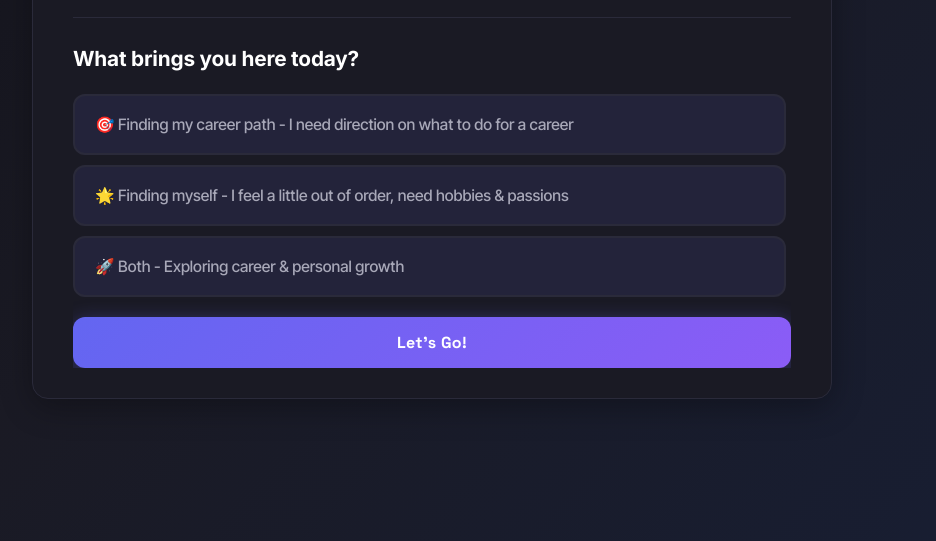
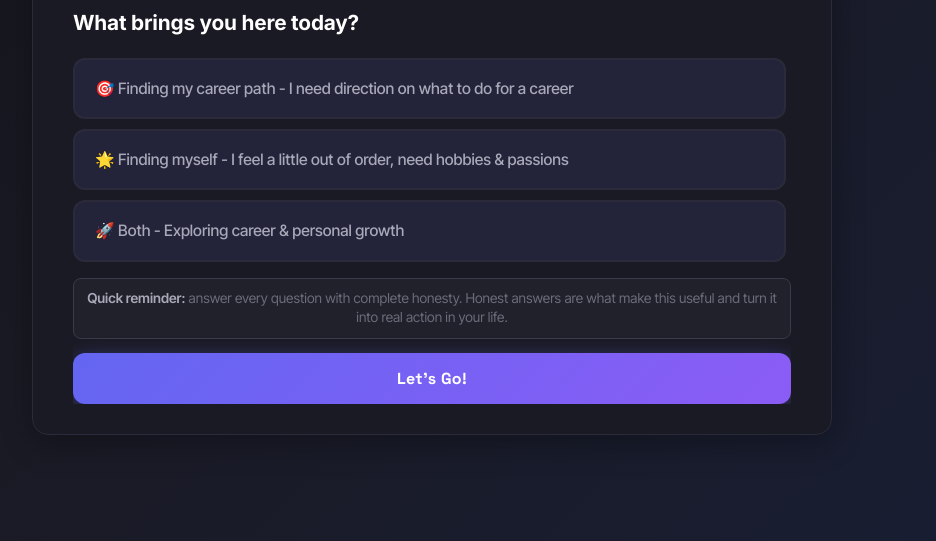
Before and after one commit to Fxlando/break-the-cycle-, a website: page quiz.html in a window 1280 px wide. Shown: the part 259-800 px from the top of the page, without its empty margins (208-1144 px from the left). Drawn offline with Linux system fonts and the light colour scheme; no server answers.

Commit message:
Auto update - +

```diff
--- a/quiz.html
+++ b/quiz.html
@@ -474,6 +474,23 @@
 
     .btn:active { transform: translateY(-1px); }
 
+    .mode-honesty-note {
+      margin: -4px 0 14px;
+      padding: 10px 12px;
+      border-radius: var(--radius-sm);
+      border: 1px solid var(--border-light);
+      background: rgba(255, 255, 255, 0.03);
+      color: var(--text-muted);
+      font-size: 0.86rem;
+      line-height: 1.45;
+      text-align: center;
+    }
+
+    .mode-honesty-note strong {
+      color: var(--text-secondary);
+      font-weight: 600;
+    }
+
     .results {
       display: none;
       overflow-y: auto;
@@ -729,6 +746,7 @@
       .step h3 { font-size: 1.1rem; margin-bottom: 12px; line-height: 1.4; }
       .options { gap: 8px; margin-bottom: 12px; }
       .option label { padding: 12px 14px; font-size: 0.9rem; line-height: 1.3; min-height: 44px; display: flex; align-items: center; }
+      .mode-honesty-note { font-size: 0.8rem; padding: 9px 10px; margin: -2px 0 12px; }
       .btn { padding: 14px; font-size: 0.95rem; min-height: 48px; }
 
       /* RESULTS MOBILE FIXES */
@@ -839,6 +857,7 @@
           <div class="option"><input type="radio" name="mode" value="life" id="mode_life"><label for="mode_life">🌟 Finding myself - I feel a little out of order, need hobbies & passions</label></div>
           <div class="option"><input type="radio" name="mode" value="both" id="mode_both"><label for="mode_both">🚀 Both - Exploring career & personal growth</label></div>
         </div>
+        <p class="mode-honesty-note"><strong>Quick reminder:</strong> answer every question with complete honesty. Honest answers are what make this useful and turn it into real action in your life.</p>
         <button type="button" class="btn" onclick="startQuiz()">Let's Go!</button>
       </div>
 
```
